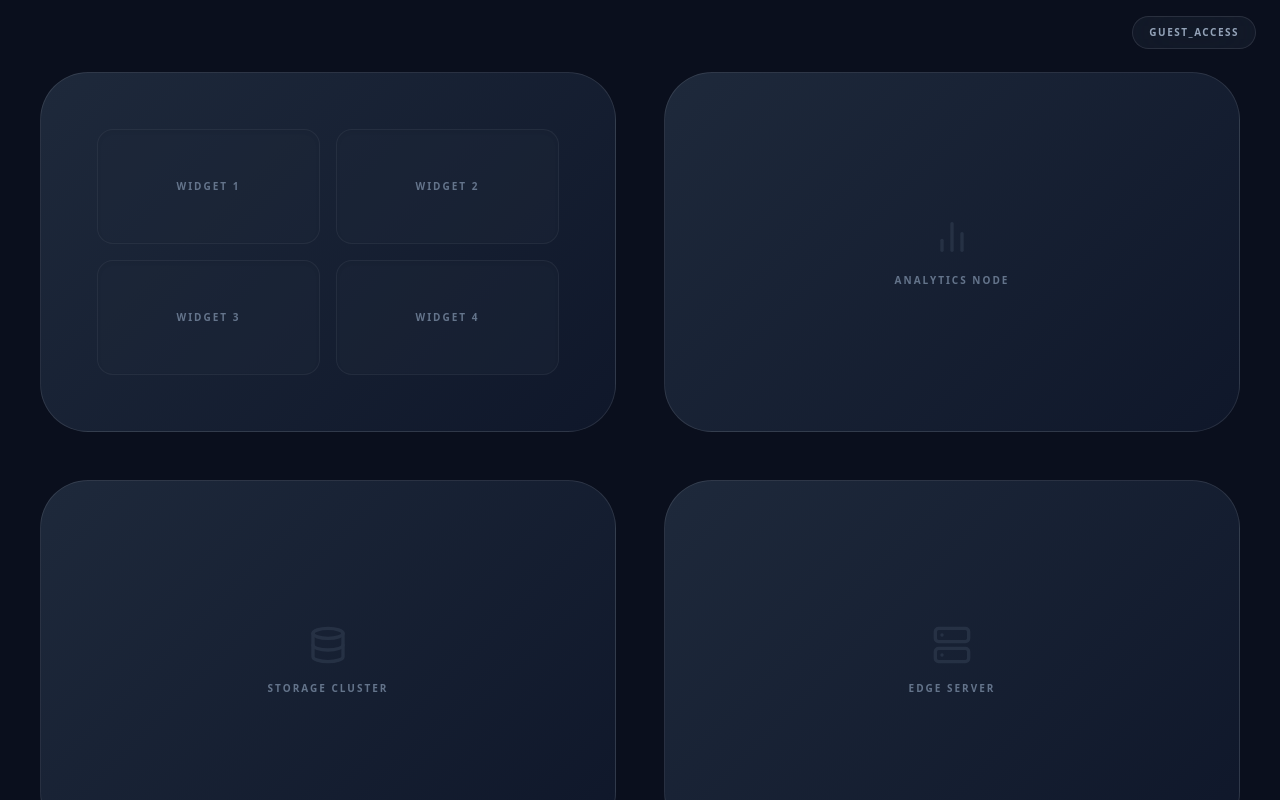
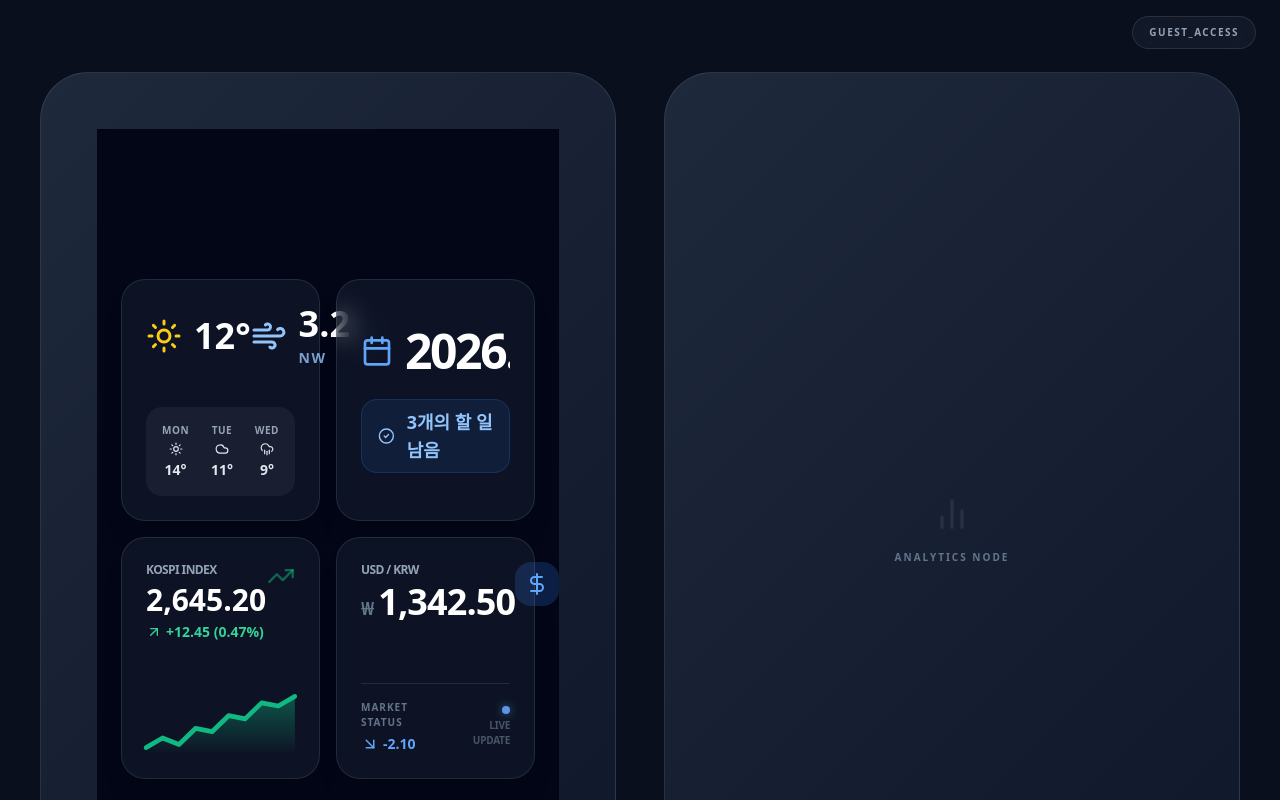
Before and after one commit to bori-crypto/basecamp, a React (Vite) app: page / in a window 1280 px wide. Shown: the top 800 px of the page. Built offline with nearby package versions, Linux system fonts and the light colour scheme.

Commit message:
Update Regiona.jsx
add icon, 최적화

```diff
--- a/src/Regiona.jsx
+++ b/src/Regiona.jsx
@@ -1,35 +1,213 @@
-import React from 'react';
+import React, { useState } from 'react';
+import {
+  Sun, CloudRain, Wind, Calendar, CheckCircle2,
+  TrendingUp, DollarSign, ChevronLeft, Cloud,
+  ArrowUpRight, ArrowDownRight
+} from 'lucide-react';
 
-export default function Regiona() {
+// --- 상수 및 데이터 (나중에 API 연결 시 이 구조를 유지하면 편해 오빠!) ---
+const WEATHER_DATA = {
+  current: { temp: 12, wind: 3.2, windDir: 'NW' },
+  forecast: [
+    { day: 'Mon', temp: 14, icon: <Sun size={14} /> },
+    { day: 'Tue', temp: 11, icon: <Cloud size={14} /> },
+    { day: 'Wed', temp: 9, icon: <CloudRain size={14} /> },
+  ]
+};
+
+const TODO_DATA = [
+  { id: 1, text: '주간 보고서 작성', done: false, date: '03.15' },
+  { id: 2, text: '신규 프로젝트 미팅', done: true, date: '03.16' },
+  { id: 3, text: '건강검진 예약', done: false, date: '03.17' },
+  { id: 4, text: '러닝 5km', done: false, date: '03.18' },
+];
+
+const STOCK_DATA = {
+  index: "2,645.20",
+  change: "+12.45",
+  percent: "0.47%",
+  points: [10, 25, 15, 40, 35, 60, 55, 80, 75, 90] // SVG 그래프용 좌표
+};
+
+const CURRENCY_DATA = {
+  rate: "1,342.50",
+  change: "2.10",
+};
+
+export default function App() {
+  const [isListOpen, setIsListOpen] = useState(false);
+  const remainingTodos = TODO_DATA.filter(t => !t.done).length;
+
   return (
-    <div className="grid grid-cols-2 grid-rows-2 gap-4 h-full w-full">
-      {/* 위젯 1 */}
-      <div className="rounded-2xl bg-slate-800/40 border border-white/5 flex items-center justify-center shadow-inner hover:bg-slate-700/30 transition-colors duration-300">
-        <span className="text-slate-500 text-[10px] font-black tracking-[0.2em] uppercase">
-          Widget 1
+    <div className="p-6 bg-slate-950 min-h-screen flex items-center justify-center font-sans text-slate-200">
+      <div className="grid grid-cols-2 grid-rows-2 gap-4 h-[500px] w-full max-w-4xl">
+
+        {/* 위젯 1: 날씨 (풍속 중심 레이아웃) */}
+        <section className="rounded-3xl bg-slate-800/40 border border-white/10 p-6 flex flex-col justify-between shadow-xl backdrop-blur-md hover:bg-slate-800/50 transition-colors">
+          <div className="flex justify-between items-center">
+            {/* 온도 */}
+            <div className="flex items-center gap-3">
+              <Sun className="text-yellow-400" size={36} />
+              <span className="text-4xl font-black text-white">{WEATHER_DATA.current.temp}°</span>
+            </div>
+            {/* 바람 정보 */}
+            <div className="flex items-center gap-3 text-blue-300">
+              <Wind size={36} />
+              <div className="flex flex-col items-start leading-none">
+                <div className="flex items-baseline gap-1">
+                  <span className="text-4xl font-black text-white">{WEATHER_DATA.current.wind}</span>
+                  <span className="text-[10px] font-medium text-slate-500 uppercase tracking-tighter">m/s</span>
+                </div>
+                <span className="text-sm font-bold text-blue-300/80 mt-1 uppercase tracking-widest">
+                  {WEATHER_DATA.current.windDir}
+                </span>
+              </div>
+            </div>
+          </div>
+
+          {/* 하단 예보 리스트 */}
+          <div className="flex justify-between items-center bg-white/5 rounded-2xl p-4">
+            {WEATHER_DATA.forecast.map((f, i) => (
+              <div key={i} className="flex flex-col items-center gap-1">
+                <span className="text-[10px] text-slate-400 uppercase font-bold tracking-wider">{f.day}</span>
+                {f.icon}
+                <span className="text-sm font-bold">{f.temp}°</span>
+              </div>
+            ))}
+          </div>
+        </section>
+
+        {/* 위젯 2: 할 일 (인터랙션 최적화) */}
+        <section
+          role="button"
+          tabIndex={0}
+          onClick={() => setIsListOpen(!isListOpen)}
+          className="rounded-3xl bg-slate-800/40 border border-white/10 p-6 cursor-pointer hover:bg-slate-700/40 active:scale-[0.98] transition-all duration-300 shadow-xl overflow-hidden relative backdrop-blur-md"
+        >
+          {!isListOpen ? (
+            <div className="h-full flex flex-col">
+              <div className="flex-1 flex flex-col justify-center gap-6">
+                <div className="flex items-center gap-3 overflow-hidden">
+                  <Calendar className="text-blue-400 shrink-0" size={32} />
+                  <span className="text-5xl font-black tracking-tighter text-white whitespace-nowrap leading-none">
+                    2026.3.15. (일)
                   </span>
                 </div>
 
-      {/* 위젯 2 */}
-      <div className="rounded-2xl bg-slate-800/40 border border-white/5 flex items-center justify-center shadow-inner hover:bg-slate-700/30 transition-colors duration-300">
-        <span className="text-slate-500 text-[10px] font-black tracking-[0.2em] uppercase">
-          Widget 2
-        </span>
+                <div className="flex items-center gap-3 text-blue-300 bg-blue-500/10 w-fit px-4 py-2 rounded-2xl border border-blue-500/20">
+                  <CheckCircle2 size={24} />
+                  <span className="text-lg font-bold">{remainingTodos}개의 할 일 남음</span>
+                </div>
+              </div>
+            </div>
+          ) : (
+            <div className="h-full flex flex-col animate-in fade-in slide-in-from-right-4 duration-300">
+              <div className="flex items-center gap-2 mb-4 text-blue-400">
+                <ChevronLeft size={20} />
+                <span className="text-sm font-black uppercase tracking-widest">Weekly To-do</span>
+              </div>
+              <div className="space-y-2 overflow-y-auto pr-1 custom-scrollbar">
+                {TODO_DATA.map(t => (
+                  <div key={t.id} className="flex items-center justify-between bg-white/5 p-3 rounded-xl border border-white/5 hover:bg-white/10 transition-colors">
+                    <span className={`text-sm ${t.done ? 'line-through text-slate-500 font-medium' : 'text-slate-200 font-bold'}`}>{t.text}</span>
+                    <span className="text-[10px] text-slate-500 font-mono">{t.date}</span>
+                  </div>
+                ))}
+              </div>
+            </div>
+          )}
+        </section>
+
+        {/* 위젯 3: 주가지수 (SVG 패스 최적화) */}
+        <section className="rounded-3xl bg-slate-800/40 border border-white/10 p-6 flex flex-col justify-between shadow-xl backdrop-blur-md">
+          <div className="flex justify-between items-start">
+            <div>
+              <p className="text-slate-400 text-xs font-bold mb-1 uppercase tracking-tighter">KOSPI Index</p>
+              <h3 className="text-3xl font-black text-white">{STOCK_DATA.index}</h3>
+              <div className="flex items-center gap-1 text-emerald-400 text-sm mt-1 font-bold">
+                <ArrowUpRight size={16} />
+                <span>{STOCK_DATA.change} ({STOCK_DATA.percent})</span>
+              </div>
+            </div>
+            <TrendingUp className="text-emerald-500/50" size={28} />
           </div>
 
-      {/* 위젯 3 */}
-      <div className="rounded-2xl bg-slate-800/40 border border-white/5 flex items-center justify-center shadow-inner hover:bg-slate-700/30 transition-colors duration-300">
-        <span className="text-slate-500 text-[10px] font-black tracking-[0.2em] uppercase">
-          Widget 3
-        </span>
+          <div className="h-16 w-full mt-4">
+            <svg viewBox="0 0 100 40" preserveAspectRatio="none" className="w-full h-full overflow-visible">
+              <defs>
+                <linearGradient id="stockGradient" x1="0" y1="0" x2="0" y2="1">
+                  <stop offset="0%" stopColor="#10b981" stopOpacity="0.4" />
+                  <stop offset="100%" stopColor="#10b981" stopOpacity="0" />
+                </linearGradient>
+              </defs>
+              <path
+                d={`M ${STOCK_DATA.points.map((p, i) => `${i * 11.1},${40 - p * 0.4}`).join(' L ')}`}
+                fill="none"
+                stroke="#10b981"
+                strokeWidth="3"
+                strokeLinecap="round"
+                strokeLinejoin="round"
+              />
+              <path
+                d={`M 0,40 L ${STOCK_DATA.points.map((p, i) => `${i * 11.1},${40 - p * 0.4}`).join(' L ')} L 100,40 Z`}
+                fill="url(#stockGradient)"
+              />
+            </svg>
+          </div>
+        </section>
+
+        {/* 위젯 4: 환율 (디자인 통일감 및 상태 강조) */}
+        <section className="rounded-3xl bg-slate-800/40 border border-white/10 p-6 flex flex-col justify-between shadow-xl backdrop-blur-md">
+          <div className="flex justify-between items-start">
+            <div>
+              <p className="text-slate-400 text-xs font-bold mb-1 uppercase tracking-tighter">USD / KRW</p>
+              <div className="flex items-baseline gap-1 text-white">
+                <span className="text-lg text-slate-500 font-bold">₩</span>
+                <h3 className="text-4xl font-black tracking-tight">{CURRENCY_DATA.rate}</h3>
+              </div>
+            </div>
+            <div className="bg-blue-500/20 p-2.5 rounded-2xl">
+              <DollarSign className="text-blue-400" size={24} />
+            </div>
           </div>
 
-      {/* 위젯 4 */}
-      <div className="rounded-2xl bg-slate-800/40 border border-white/5 flex items-center justify-center shadow-inner hover:bg-slate-700/30 transition-colors duration-300">
-        <span className="text-slate-500 text-[10px] font-black tracking-[0.2em] uppercase">
-          Widget 4
-        </span>
+          <div className="flex items-center justify-between border-t border-white/10 pt-4">
+            <div className="flex flex-col">
+              <span className="text-[10px] text-slate-500 uppercase font-black tracking-widest">Market Status</span>
+              <div className="flex items-center gap-1 text-blue-400 text-sm font-black mt-1">
+                <ArrowDownRight size={18} />
+                <span>-{CURRENCY_DATA.change}</span>
               </div>
+            </div>
+            <div className="text-right flex flex-col items-end">
+              <div className="w-2 h-2 rounded-full bg-blue-400 animate-pulse mb-1 shadow-[0_0_8px_rgba(96,165,250,0.6)]"></div>
+              <p className="text-[10px] text-slate-600 font-bold tracking-tight">LIVE UPDATE</p>
+            </div>
+          </div>
+        </section>
+
+      </div>
+
+      <style>{`
+        .custom-scrollbar::-webkit-scrollbar {
+          width: 5px;
+        }
+        .custom-scrollbar::-webkit-scrollbar-track {
+          background: transparent;
+        }
+        .custom-scrollbar::-webkit-scrollbar-thumb {
+          background: rgba(255, 255, 255, 0.15);
+          border-radius: 10px;
+        }
+        /* 애니메이션 효과 */
+        @keyframes fadeIn {
+          from { opacity: 0; transform: translateX(10px); }
+          to { opacity: 1; transform: translateX(0); }
+        }
+        .animate-in {
+          animation: fadeIn 0.3s ease-out forwards;
+        }
+      `}</style>
     </div>
   );
 }
```
Lines whose indentation alone changed are shown as unchanged.
